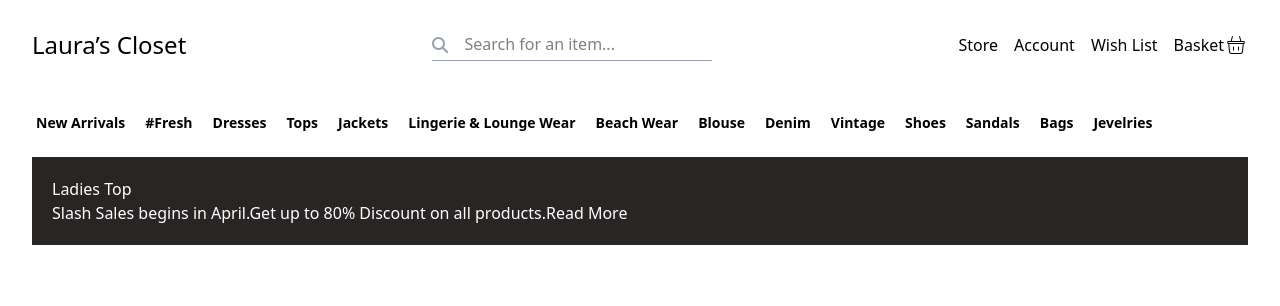
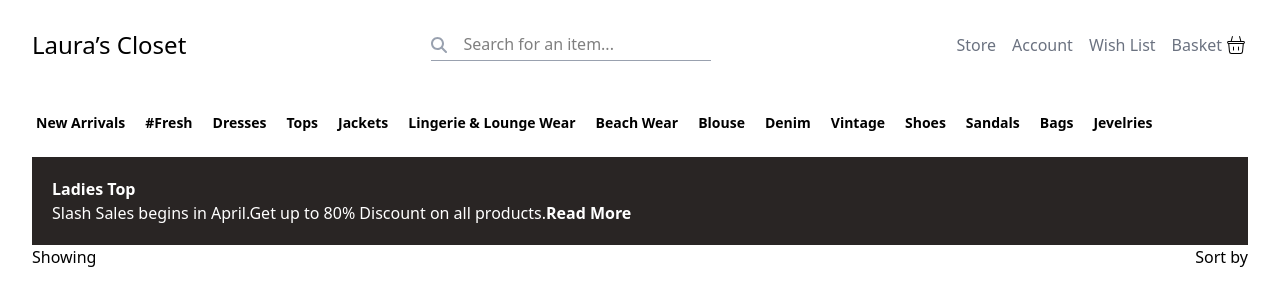
Before and after one commit to EugeneLevkovych/tailwind-lauras-closing, a React (Vite) app: page / in a window 1280 px wide. Shown: the top 306 px of the page. Built offline with nearby package versions, Linux system fonts and the light colour scheme.

Commit message:
add numberofproduct

```diff
--- a/src/App.jsx
+++ b/src/App.jsx
@@ -1,6 +1,7 @@
 import Header from "./components/Header";
 import Goods from "./components/Goods";
 import Advertisement from "./components/Advertisement";
+import NumberOfProducts from "./components/NumberOfProducts";
 
 export default function App() {
   return (
@@ -8,6 +9,7 @@ export default function App() {
    <Header />
    <Goods />
    <Advertisement />
+   <NumberOfProducts />
     </>
   );
 }
--- a/src/components/Advertisement.jsx
+++ b/src/components/Advertisement.jsx
@@ -2,8 +2,8 @@ export default function Advertisement() {
     return (
         <div className="flex bg-stone-800">
             <div className="text-white p-5">
-                <h3>Ladies Top</h3>
-                <p>Slash Sales begins in April.Get up to 80% Discount on all products.<span>Read More</span></p>
+                <h3 className="font-bold">Ladies Top</h3>
+                <p className="font-light">Slash Sales begins in April.Get up to 80% Discount on all products.<span className="font-bold">Read More</span></p>
             </div>
             <div className="bg-blue-300"></div>
             <div className="bg-red-300"></div>
--- a/src/components/Header.jsx
+++ b/src/components/Header.jsx
@@ -15,9 +15,9 @@ export default function Header() {
         <input type="text" placeholder="Search for an item..." className="w-70 pl-8 py-1 text-base border-b-1 border-gray-400 focus:border-blue-500 outline-none transition-colors" />
       </div>
       <ul className="flex space-x-4">
-          {HEADER_LIST.map((item)=><li className="text-base hover:text-blue-500" key={item}>{item}</li>)}
+          {HEADER_LIST.map((item)=><li className="text-base font-medium text-grey-main hover:text-grey-dark hover:font-semibold" key={item}>{item}</li>)}
       </ul>
-      <CiShoppingBasket className="h-6 w-6"/>
+      <CiShoppingBasket className="h-6 w-6 ml-0.5"/>
     </header>
   )
 }
--- /dev/null
+++ b/src/components/NumberOfProducts.jsx
@@ -0,0 +1,8 @@
+export default function NumberOfProducts() {
+    return (
+        <div className="flex justify-between">
+            <div>Showing</div>
+            <div>Sort by</div>
+        </div>
+    )
+}
--- a/src/index.css
+++ b/src/index.css
@@ -2,4 +2,6 @@
 
 @theme {
   --color-white: #fff;
+  --color-grey-main: #6b7280;
+  --color-grey-dark: #1f2937;
 }
```
